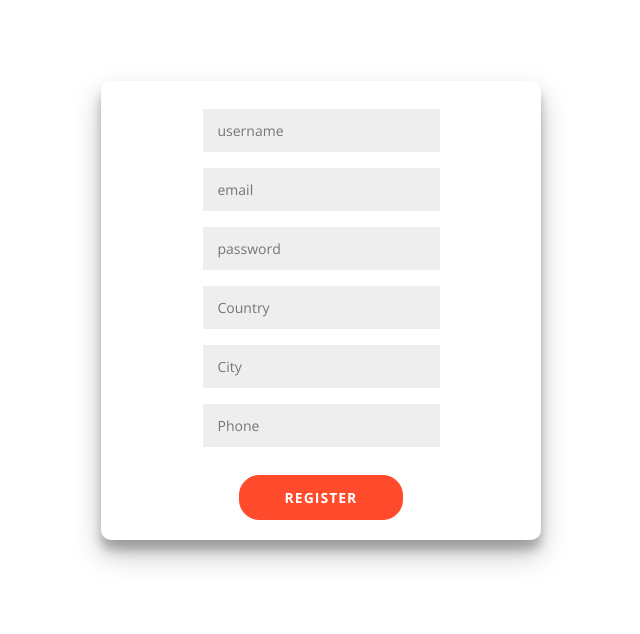
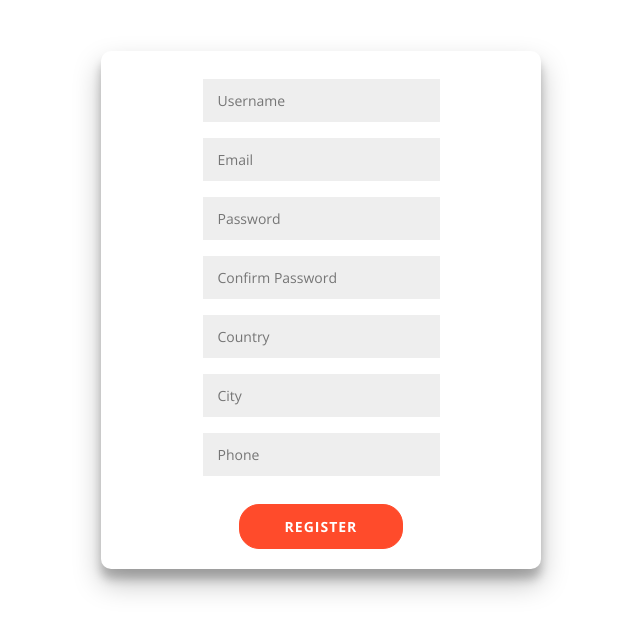
Before and after one commit to rajatkhdk/Hotel-Booking, a React (Create React App) app in the folder webApp/client/: page /register in a window 1280 px wide. Shown: the part 250-884 px from the top of the page, without its empty margins (319-959 px from the left). Built offline with nearby package versions, Linux system fonts and the light colour scheme.

Commit message:
register validation

```diff
--- a/webApp/client/src/components/featured/featured.css
+++ b/webApp/client/src/components/featured/featured.css
@@ -23,6 +23,7 @@
 }
 
 .featuredTitles{
+  font-size: 0.5em;
   position: absolute;
   bottom: 20px;
   left: 20px;
--- a/webApp/client/src/pages/Register.jsx
+++ b/webApp/client/src/pages/Register.jsx
@@ -1,34 +1,83 @@
 import { useContext, useState } from "react";
-import "./Register.css"; // You can use the same CSS file or create a separate one for register
-import { AUTHContext } from "../context/AuthContext"
+import "./Register.css";
+import { AUTHContext } from "../context/AuthContext";
 import axios from "axios";
 import { useNavigate } from "react-router-dom";
 
 const Register = () => {
   const [credentials, setCredentials] = useState({
-    username: undefined,
-    email: undefined,
-    password: undefined,
-    country: undefined,
-    city: undefined,
-    phone: undefined,
+    username: "",
+    email: "",
+    password: "",
+    confirmPassword: "",
+    country: "",
+    city: "",
+    phone: "",
   });
 
+  const [errors, setErrors] = useState({});
   const { loading, error, dispatch } = useContext(AUTHContext);
-
   const navigate = useNavigate();
 
+  const validateEmail = (email) => {
+    const emailPattern = /^[^\s@]+@[^\s@]+\.[^\s@]+$/;
+    return emailPattern.test(email);
+  };
+
+  const validatePassword = (password) => {
+    return password.length >= 8;
+  };
+
+  const validatePhone = (phone) => {
+    const phonePattern = /^\+?\d{10,15}$/;
+    return phonePattern.test(phone);
+  };
+
   const handleChange = (e) => {
-    setCredentials((prev) => ({ ...prev, [e.target.id]: e.target.value }));
+    const { id, value } = e.target;
+    setCredentials((prev) => ({ ...prev, [id]: value }));
+
+    let newErrors = { ...errors };
+
+    switch (id) {
+      case "email":
+        newErrors.email = validateEmail(value) ? "" : "Invalid email address.";
+        break;
+      case "password":
+        newErrors.password = validatePassword(value) ? "" : "Password must be at least 6 characters long.";
+        break;
+      case "confirmPassword":
+        newErrors.confirmPassword = value === credentials.password ? "" : "Passwords do not match.";
+        break;
+      case "phone":
+        newErrors.phone = validatePhone(value) ? "" : "Invalid phone number.";
+        break;
+      default:
+        break;
+    }
+
+    setErrors(newErrors);
   };
 
   const handleClick = async (e) => {
-    e.preventDefault(); // Prevents the default form submission behavior, which would cause a page reload.
+    e.preventDefault();
+
+    const finalErrors = {
+      ...errors,
+      confirmPassword: credentials.confirmPassword === credentials.password ? "" : "Passwords do not match.",
+    };
+
+    if (Object.values(finalErrors).some((error) => error)) {
+      setErrors(finalErrors);
+      alert("Please correct the errors in the form.");
+      return;
+    }
+
     dispatch({ type: "REGISTER_START" });
     try {
       const res = await axios.post("/auth/register", credentials);
       dispatch({ type: "REGISTER_SUCCESS", payload: res.data });
-      navigate("/"); // Redirect to home page after successful registration
+      navigate("/");
     } catch (error) {
       dispatch({ type: "REGISTER_FAILURE", payload: error.response.data });
     }
@@ -41,25 +90,35 @@ const Register = () => {
           <div className="lContainer">
             <input
               type="text"
-              placeholder="username"
+              placeholder="Username"
               id="username"
               onChange={handleChange}
               className="lInput"
             />
             <input
               type="email"
-              placeholder="email"
+              placeholder="Email"
               id="email"
               onChange={handleChange}
               className="lInput"
             />
+            {errors.email && <span className="error">{errors.email}</span>}
             <input
               type="password"
-              placeholder="password"
+              placeholder="Password"
               id="password"
               onChange={handleChange}
               className="lInput"
             />
+            {errors.password && <span className="error">{errors.password}</span>}
+            <input
+              type="password"
+              placeholder="Confirm Password"
+              id="confirmPassword"
+              onChange={handleChange}
+              className="lInput"
+            />
+            {errors.confirmPassword && <span className="error">{errors.confirmPassword}</span>}
             <input
               type="text"
               placeholder="Country"
@@ -81,6 +140,7 @@ const Register = () => {
               onChange={handleChange}
               className="lInput"
             />
+            {errors.phone && <span className="error">{errors.phone}</span>}
             <button disabled={loading} onClick={handleClick} className="lButton">
               Register
             </button>
```
